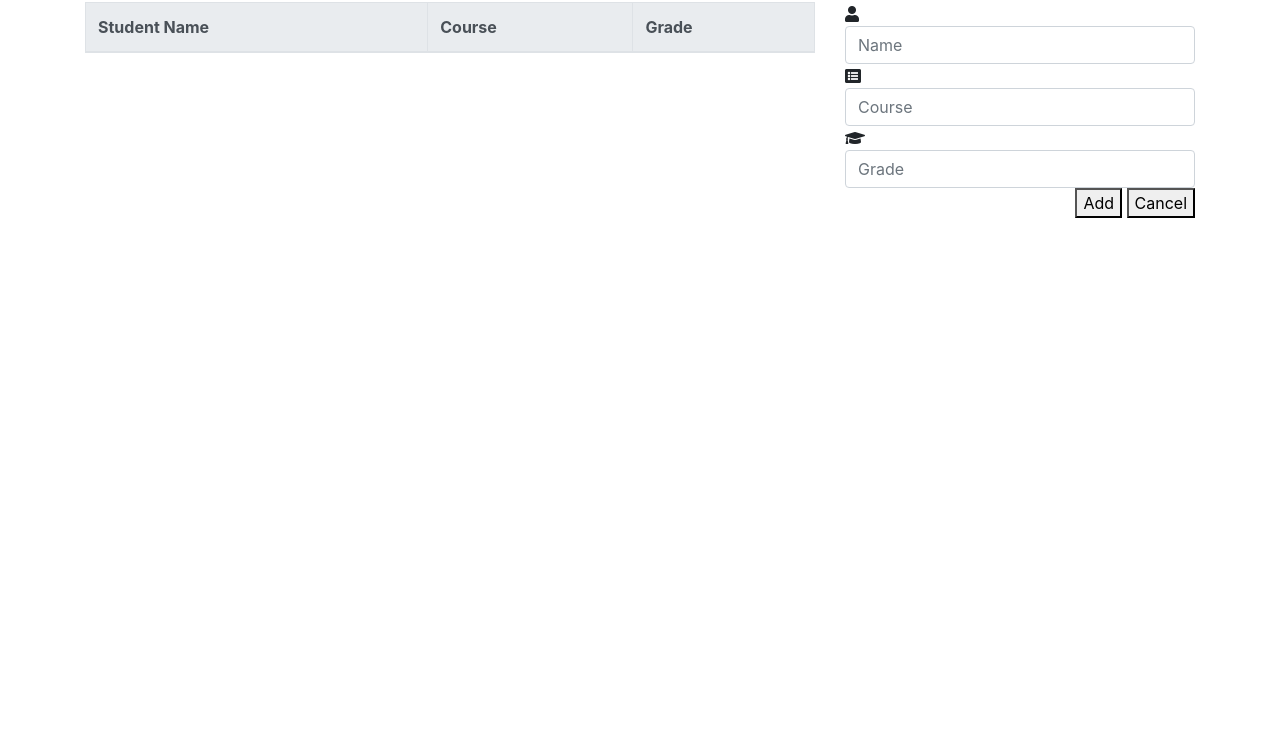
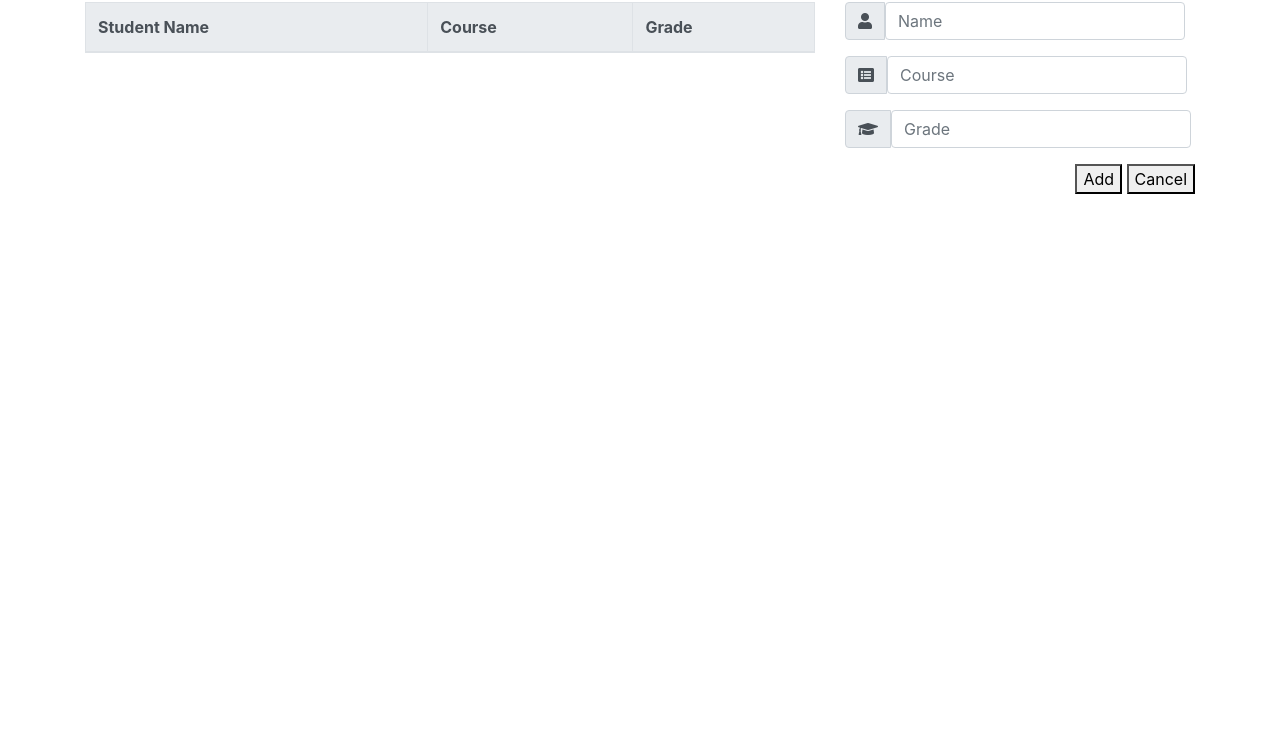
Before and after one commit to donark1/student-grade-table, a plain HTML site: page index.html in a window 1280 px wide. Shown: the part 54-800 px from the top of the page. Drawn offline with nearby package versions, Linux system fonts and the light colour scheme; no server answers.

Commit message:
Average Grade Add A GradeForm Component

```diff
--- a/components/app.js
+++ b/components/app.js
@@ -1,9 +1,10 @@
 class App {
-  constructor(gradeTable, pageHeader) {
+  constructor(gradeTable, pageHeader, gradeForm) {
     this.handleGetGradesError = this.handleGetGradesError.bind(this);
     this.handleGetGradesSuccess = this.handleGetGradesSuccess.bind(this);
     this.gradeTable = gradeTable;
     this.pageHeader = pageHeader;
+    this.gradeForm = gradeForm;
   }
   handleGetGradesError(error) {
     console.error(error);
--- /dev/null
+++ b/components/grade-form.js
@@ -0,0 +1,14 @@
+class GradeForm {
+  constructor(formElement) {
+    this.formElement = formElement;
+    this.handleSubmit = this.handleSubmit.bind(this);
+    this.formElement.addEventListener("submit", this.handleSubmit);
+  }
+  onSubmit(createGrade) {
+    this.createGrade = createGrade;
+  }
+  handleSubmit(event) {
+    event.preventDefault();
+    console.log("hi");
+  }
+}
--- a/index.html
+++ b/index.html
@@ -36,17 +36,29 @@
         </div>
         <div class="col-4">
           <form>
-            <div class="name">
-              <span class="fa fa-user icon"></span>
-              <input type="input-field" class="form-control" name="name" placeholder="Name">
+            <div class="input-group mb-3">
+              <div class="input-group-prepend">
+                <div class="input-group-text">
+                  <span class="fa fa-user icon"></span>
+                </div>
+                <input type="text" class="form-control" style="width:300px;" name="name" placeholder="Name">
+              </div>
             </div>
-            <div class="course">
-              <span class="fa fa-list-alt"></span>
-              <input type="text" class="form-control" name="course" placeholder="Course">
+            <div class="input-group mb-3">
+              <div class="input-group-prepend">
+                <label class="input-group-text">
+                  <span class="fa fa-list-alt"></span>
+                </label>
+                <input type="text" class="form-control" style="width:300px;" name="course" placeholder="Course">
+              </div>
             </div>
-            <div class="grade">
-              <span class="fa fa-graduation-cap"></span>
-              <input type="text" class="form-control" name="grade" placeholder="Grade">
+            <div class="input-group mb-3">
+              <div class="input-group-prepend">
+                <div class="input-group-text">
+                  <span class="fa fa-graduation-cap"></span>
+                </div>
+                <input type="text" class="form-control" style="width:300px;" name="grade" placeholder="Grade">
+              </div>
             </div>
             <div class ="text-right">
               <button class="add" type="submit">Add</button>
@@ -55,8 +67,8 @@
           </form>
         </div>
       </div>
-    </div>
     <script src="https://cdnjs.cloudflare.com/ajax/libs/jquery/3.5.1/jquery.js"></script>
+    <script src="components/grade-form.js"></script>
     <script src="components/grade-table.js"></script>
     <script src="components/page-header.js"></script>
     <script src="components/app.js"></script>
--- a/main.js
+++ b/main.js
@@ -2,5 +2,7 @@ var table = document.querySelector("table");
 var gradeTable = new GradeTable(table);
 var header = document.querySelector("header");
 var pageHeader = new PageHeader(header);
-var app = new App(gradeTable, pageHeader);
+var form = document.querySelector("form");
+var gradeForm = new GradeForm(form);
+var app = new App(gradeTable, pageHeader, gradeForm);
 app.start();
```
